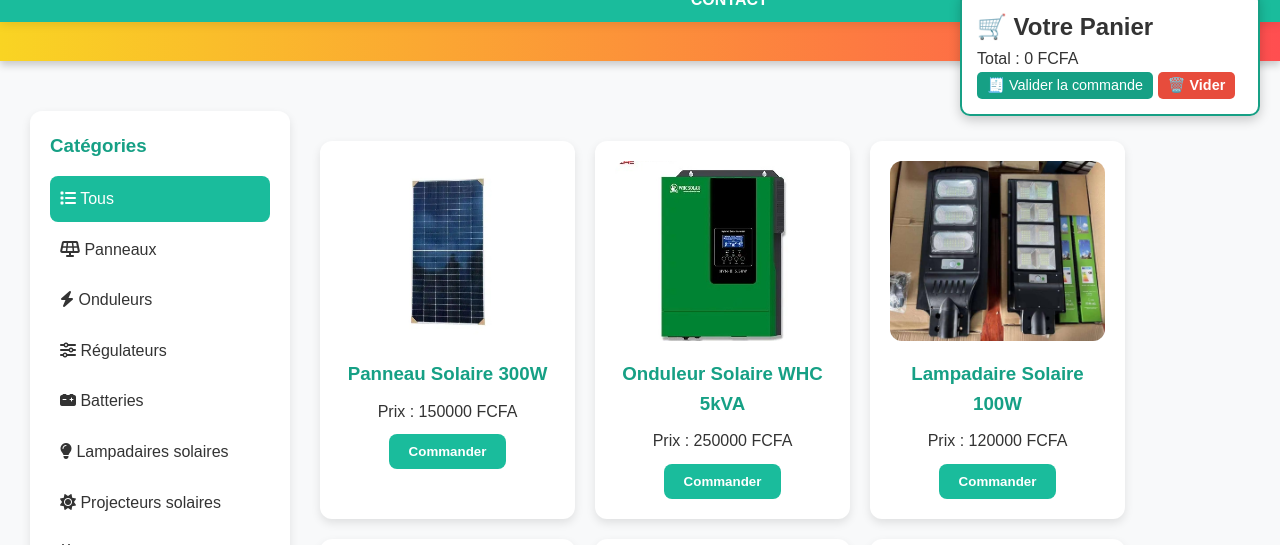
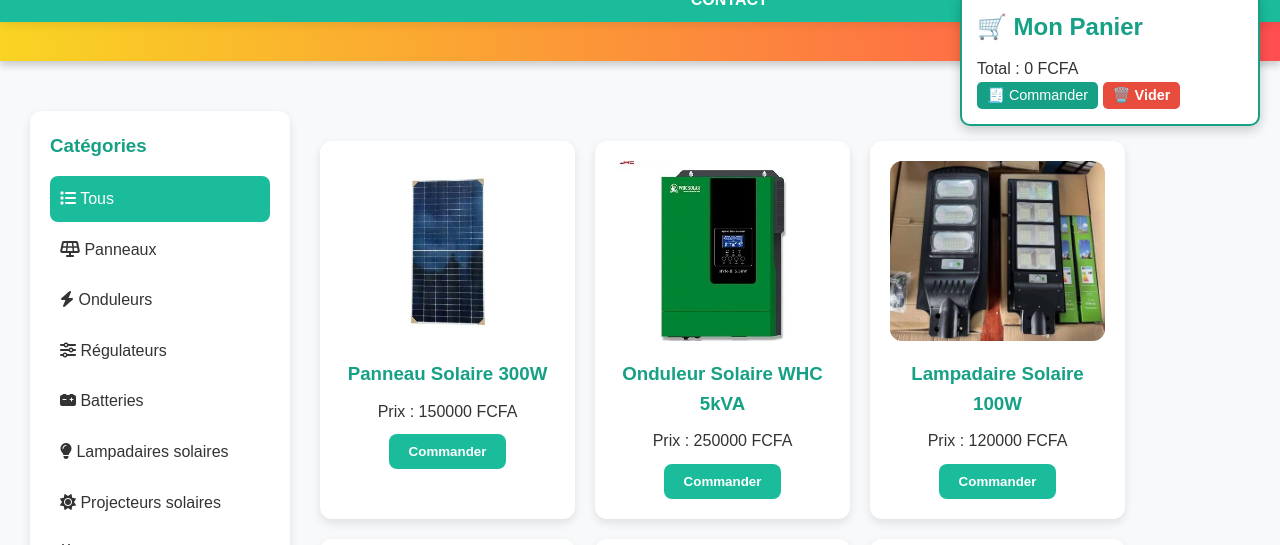
Before and after one commit to Gora88/sensolaire, a plain HTML site: page pages/produit.html in a window 1280 px wide. Shown: the part 89-634 px from the top of the page. Drawn offline with nearby package versions, Linux system fonts and the light colour scheme.

Commit message:
Update produit.html

```diff
--- a/pages/produit.html
+++ b/pages/produit.html
@@ -7,6 +7,8 @@
 <link rel="stylesheet" href="../produit.css">
 <link rel="stylesheet" href="https://cdnjs.cloudflare.com/ajax/libs/font-awesome/6.4.0/css/all.min.css">
 <link href="https://cdnjs.cloudflare.com/ajax/libs/lightbox2/2.11.4/css/lightbox.min.css" rel="stylesheet">
+<meta name="viewport" content="width=device-width, initial-scale=1.0">
+
 </head>
 
 <body>
@@ -199,13 +201,25 @@
 
 
   <!-- ✅ Panier flottant -->
-  <div id="cart" class="cart">
-    <h2>🛒 Votre Panier</h2>
-    <ul id="cart-items"></ul>
+
+
+<div id="cart">
+  <div id="cart-header">🛒 Mon Panier </div>
+  <ul id="cart-items"></ul>
+  <div style="margin-top:10px;">
     <p>Total : <span id="cart-total">0</span> FCFA</p>
-    <button id="btn-print">🧾 Valider la commande</button>
+    <button id="btn-print">🧾 Commander</button>
     <button id="btn-clear">🗑️ Vider</button>
+
   </div>
+</div>
+
+
+
+
+
+
+
 
   <!-- ✅ Popup Formulaire client -->
   <div id="client-form" class="modal hidden">
```
